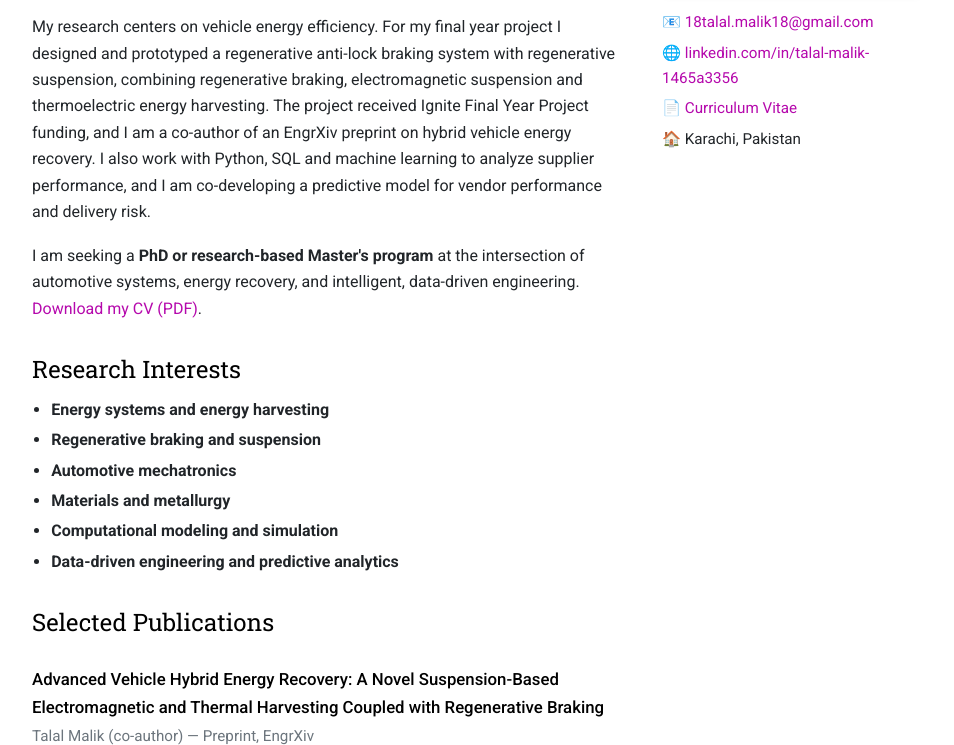
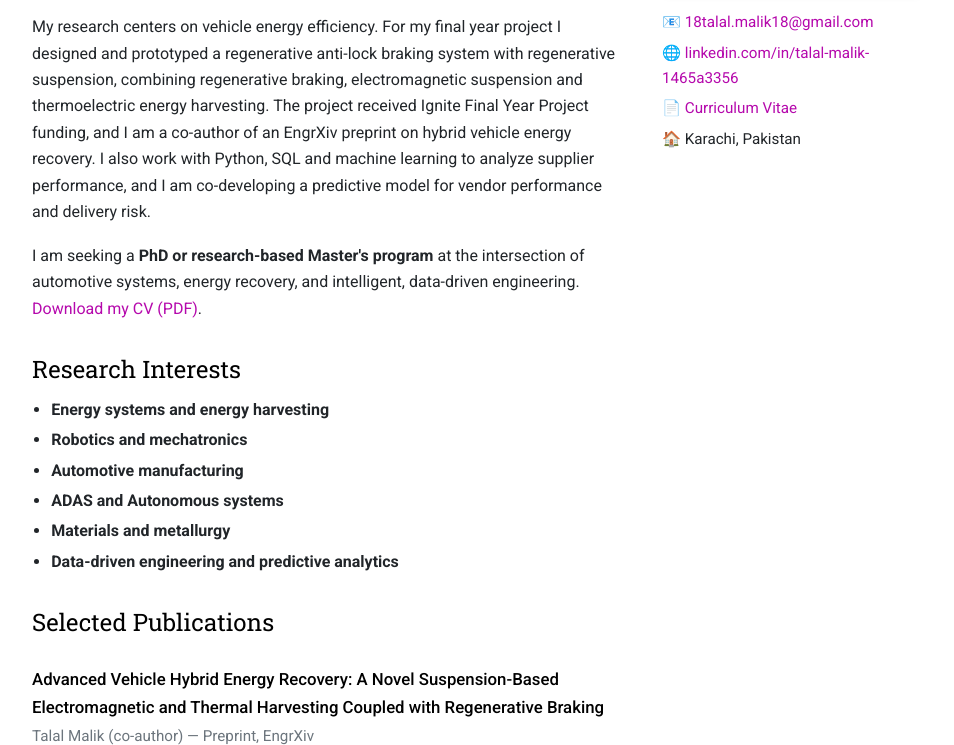
Before and after one commit to talalmalickk/talalmalickk, a plain HTML site: page index.html in a window 1280 px wide. Shown: the part 429-1174 px from the top of the page, without its empty margins (163-1117 px from the left). Drawn offline with Linux system fonts and the light colour scheme.

Commit message:
Revise research interests in index.html
Updated research interests in index.html.

```diff
--- a/index.html
+++ b/index.html
@@ -56,10 +56,10 @@
         <h2>Research Interests</h2>
         <ul>
           <li><strong>Energy systems and energy harvesting</strong></li>
-          <li><strong>Regenerative braking and suspension</strong></li>
-          <li><strong>Automotive mechatronics</strong></li>
+          <li><strong>Robotics and mechatronics</strong></li>
+          <li><strong>Automotive manufacturing</strong></li>
+          <li><strong>ADAS and Autonomous systems</strong></li>
           <li><strong>Materials and metallurgy</strong></li>
-          <li><strong>Computational modeling and simulation</strong></li>
           <li><strong>Data-driven engineering and predictive analytics</strong></li>
         </ul>
 
```
